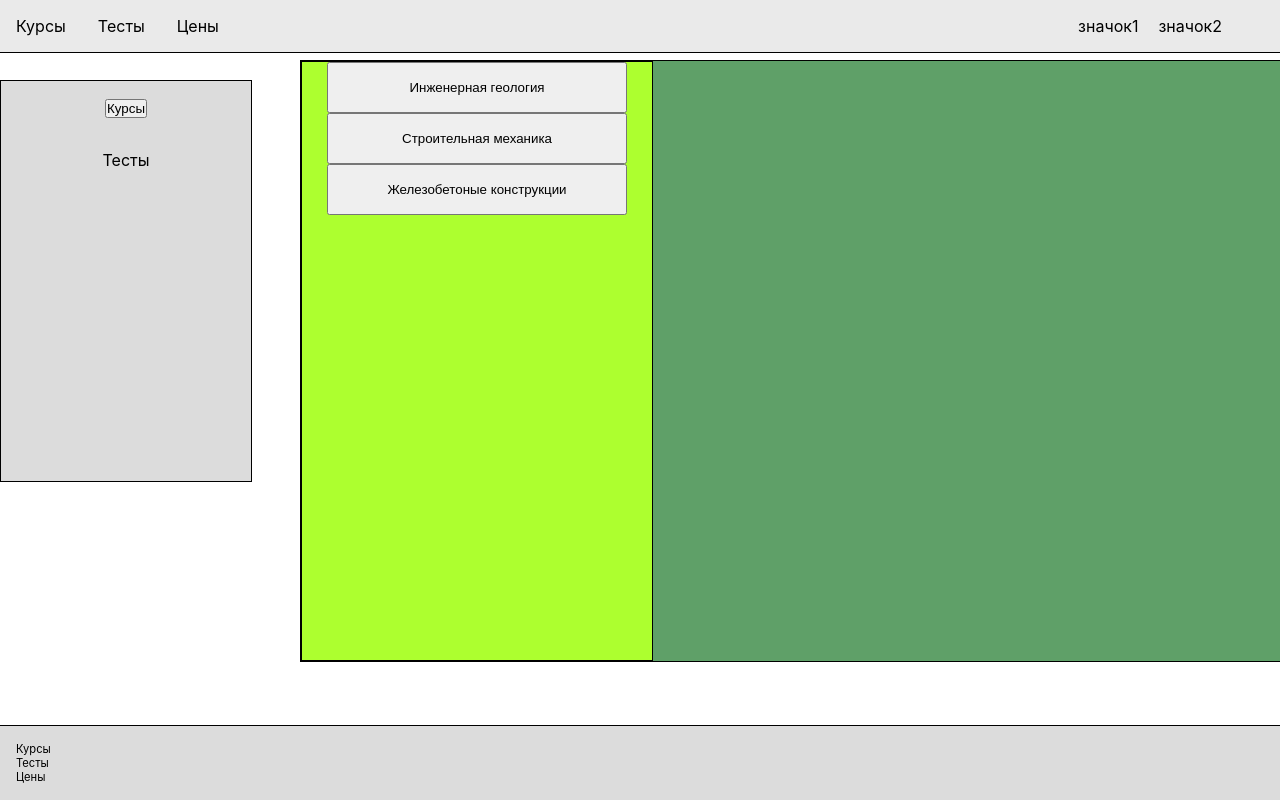
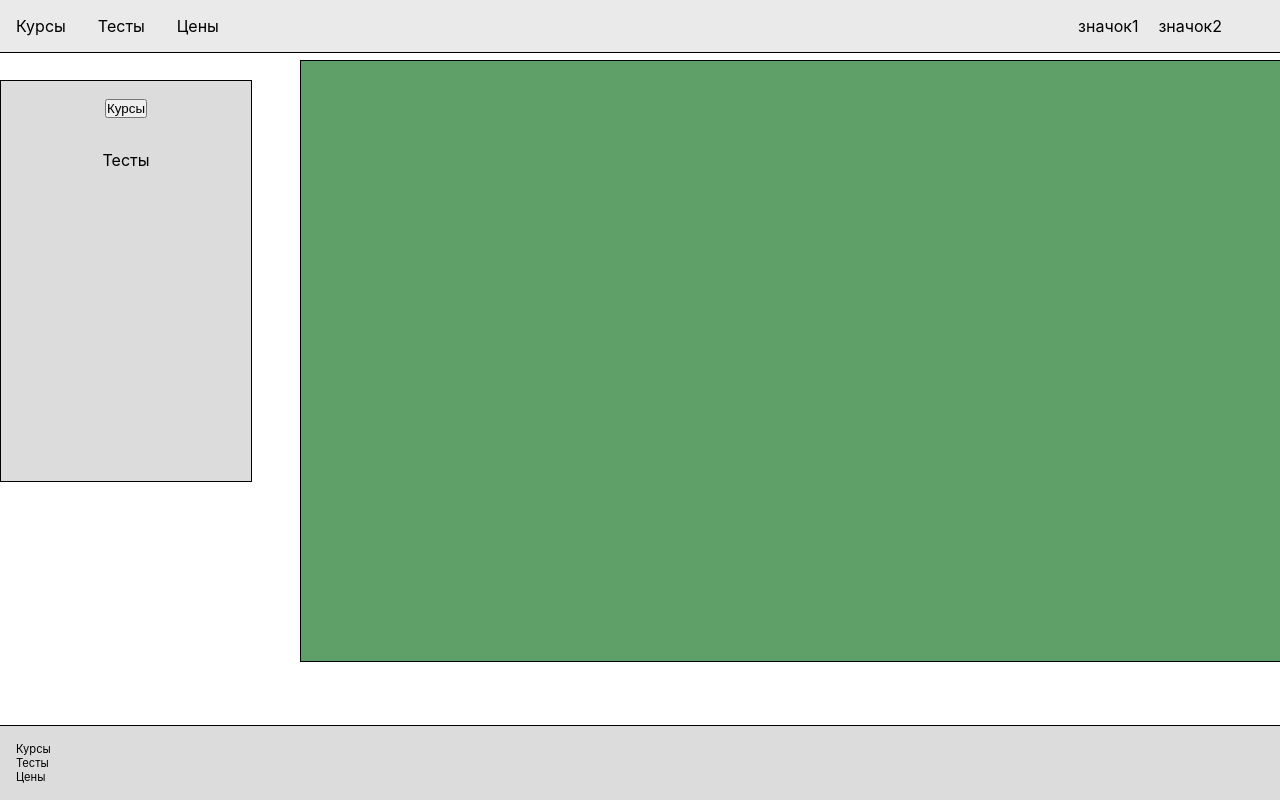
Before and after one commit to IvanMishinSever/wsctutors, a React (Create React App) app: page / in a window 1280 px wide. Shown: the top 800 px of the page. Built offline with nearby package versions, Linux system fonts and the light colour scheme.

Commit message:
add display none

```diff
--- a/src/Components/MainVIew/Category/Category.css
+++ b/src/Components/MainVIew/Category/Category.css
@@ -1,6 +1,6 @@
 
 .Category  {
-
+    display: block;
     width: 350px;
     height: auto;
     border: 1px solid black;
--- a/src/Components/MainVIew/Category/Category.js
+++ b/src/Components/MainVIew/Category/Category.js
@@ -5,8 +5,9 @@ export default class Category extends React.Component {
 
 
     render() {
+        let showInfo = false;
         return (
-            <div className="Category">
+            <div style={{display: showInfo ? "block" : "none"}} className="Category">
                 <ul>
                     <li><button>Инженерная геология</button></li>
                     <li><button>Строительная механика</button></li>
```
Also changed, not shown: 1 other file (tests, documents, lock files or other folders).
